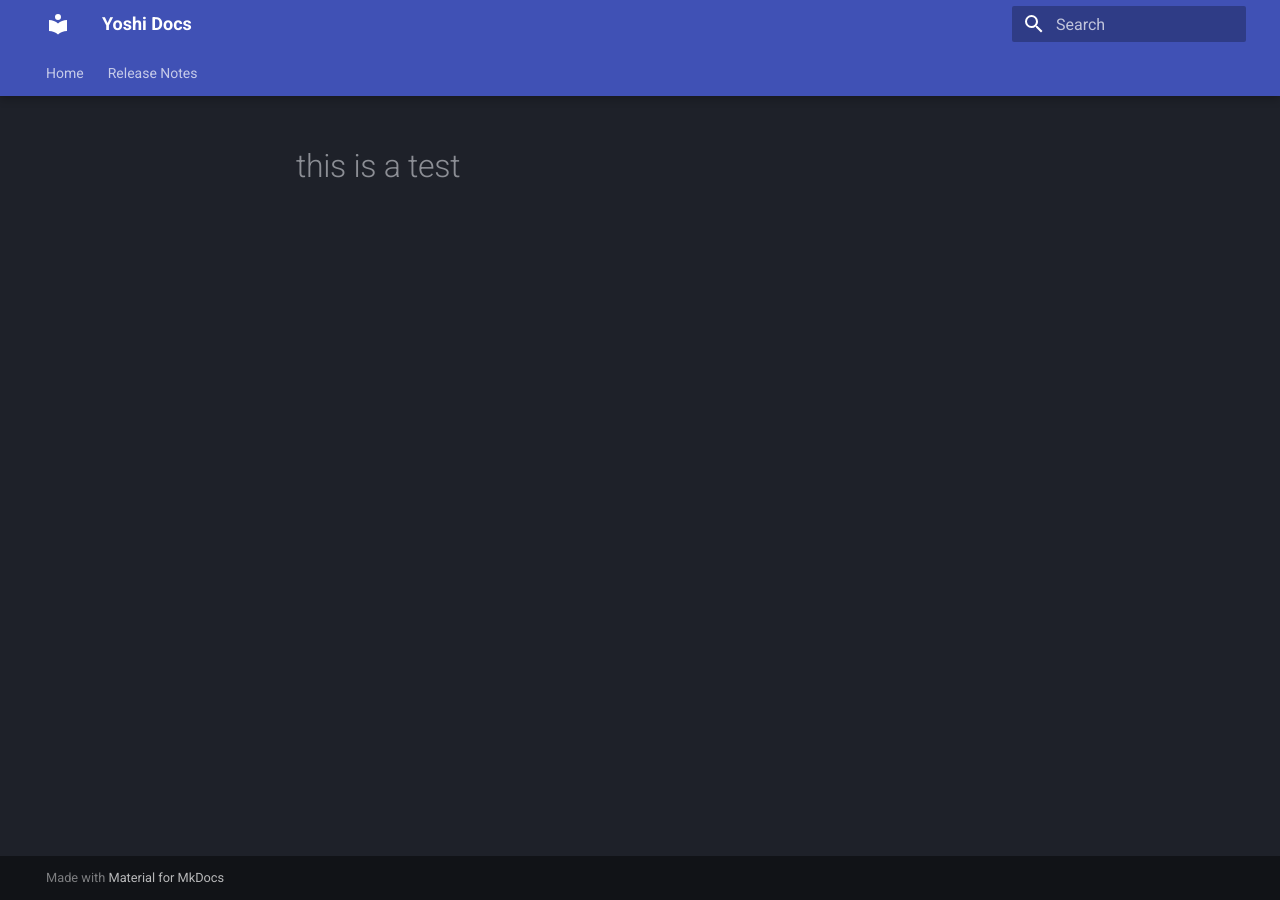
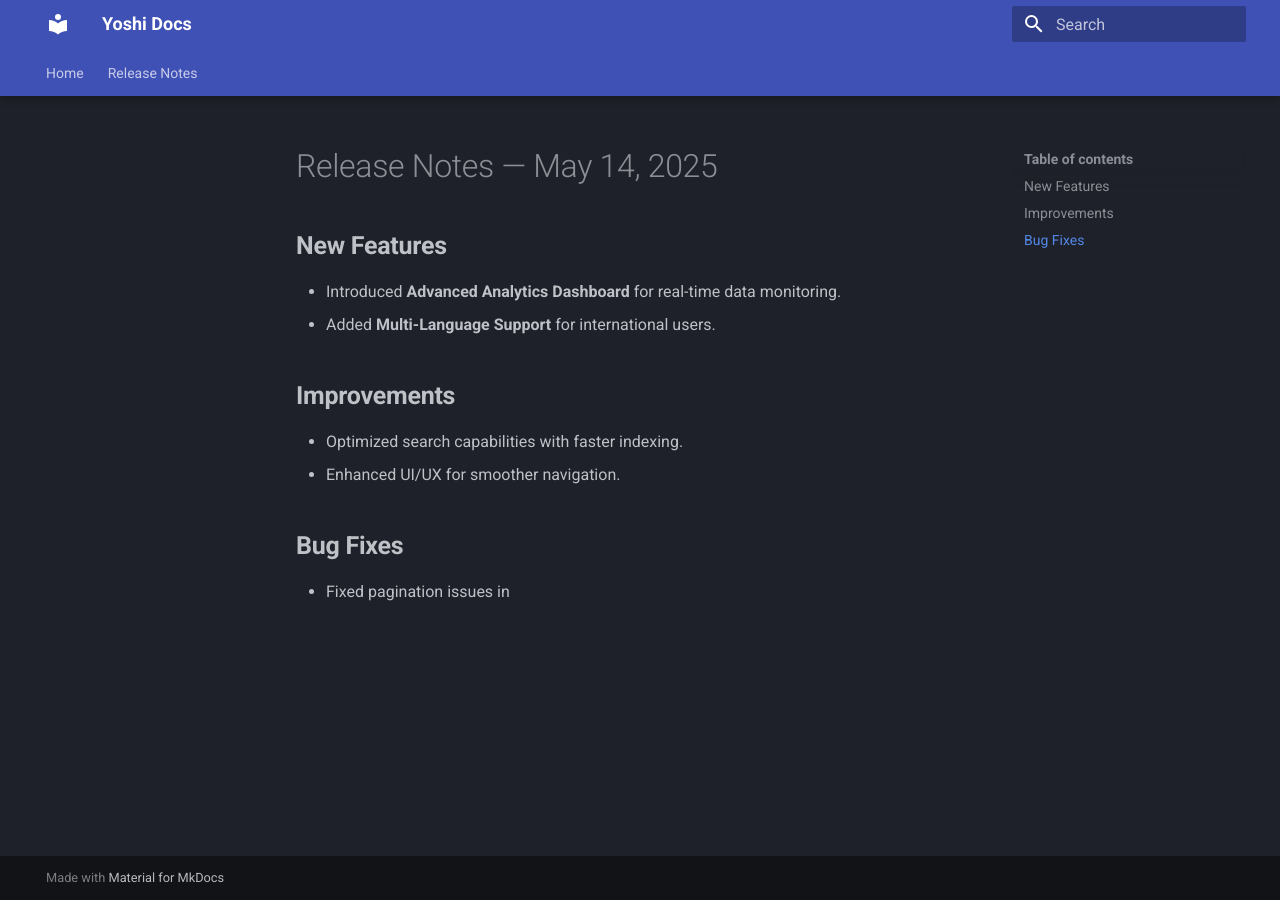
Before and after one commit to KiyoshiWasHere/Yoshi-Docs-Material, an MkDocs documentation site: the page built from docs/release-notes/2025-05-14.md, in a window 1280 px wide. Built offline with MkDocs 1.6.1 and Material for MkDocs 9.7.7, drawn with Linux system fonts in a browser that asks for light colours.

Commit message:
addition of dummy data for release notes example

```diff
--- a/docs/release-notes/2025-05-14.md
+++ b/docs/release-notes/2025-05-14.md
@@ -1 +1,12 @@
-# this is a test
+# Release Notes — May 14, 2025
+
+## **New Features**
+- Introduced **Advanced Analytics Dashboard** for real-time data monitoring.
+- Added **Multi-Language Support** for international users.
+
+## **Improvements**
+- Optimized search capabilities with faster indexing.
+- Enhanced UI/UX for smoother navigation.
+
+## **Bug Fixes**
+- Fixed pagination issues in
```
